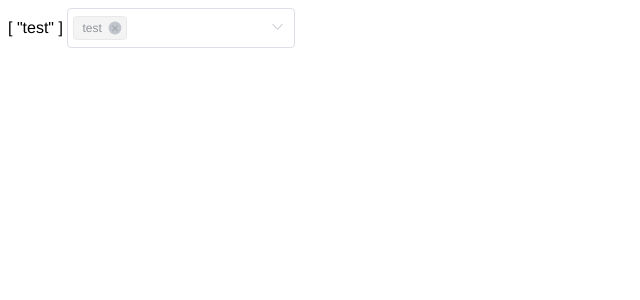
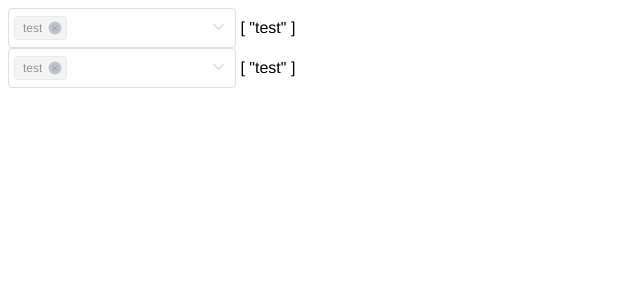
Before and after one commit to fred-hu/el-select-all, a Vue app: page / in a window 1280 px wide. Shown: the top 300 px of the page, without its empty margins (0-640 px from the left). Built offline with nearby package versions, Linux system fonts and the light colour scheme.

Commit message:
feat: add widthAll 属性

```diff
--- a/src/app.vue
+++ b/src/app.vue
@@ -1,7 +1,14 @@
 <template>
   <div id="el-select-all">
-    {{ storeCodes }}
-    <ElSelectAll v-model="storeCodes" filterable multiple collapse-tags @change="onChange" :options="mdoptionsList" />
+    <div>
+      <ElSelectAll v-model="storeCodes" filterable multiple collapse-tags @change="onChange" :options="mdoptionsList" />
+      {{ storeCodes }}
+    </div>
+    <div>
+      <ElSelectAll v-model="storeCodes2" filterable multiple collapse-tags :widthAll="false" @change="onChange2" :options="mdoptionsList" />
+      {{ storeCodes2 }}
+    </div>
+
   </div>
 </template>
 
@@ -13,6 +20,7 @@ export default {
   data() {
     return {
       storeCodes: ['test'],
+      storeCodes2: ['test'],
       mdoptionsList: [{
         key: 'test',
         value: 'test',
@@ -31,6 +39,9 @@ export default {
   methods: {
     onChange(val) {
       console.log(val)
+    },
+    onChange2(val) {
+      console.log(val)
     }
   }
 }
--- a/src/components/ElSelectAll.vue
+++ b/src/components/ElSelectAll.vue
@@ -19,6 +19,10 @@ export default {
       default: () => {
         return []
       }
+    },
+    widthAll: { // Add the all prop
+      type: Boolean,
+      default: true
     }
   },
   data() {
@@ -72,11 +76,11 @@ export default {
         if (!val || val.length === 0) {
           this.mdoptionsList = []
         } else {
-          this.mdoptionsList = [{
+          this.mdoptionsList = this.widthAll ? [{
             key: 'all',
             value: 'all',
             label: '全部'
-          }, ...val]
+          }, ...val] : [...val];
         }
       }
     }
@@ -106,7 +110,7 @@ export default {
       }
       // 全选未选 但是其他选项全部选上 则全选选上 上次和当前 都没有全选
       if (!oldVal.includes('all') && !val.includes('all')) {
-        if (val.length === allValues.length - 1) this.selected = ['all'].concat(val)
+        if (val.length === allValues.length - 1) this.selected = (this.widthAll ? ['all'] : []).concat(val)
       }
       // 储存当前最后的结果 作为下次的老数据
       this.oldMdoptionsValue[1] = this.selected
```
Also changed, not shown: 1 other file (tests, documents, lock files or other folders).
